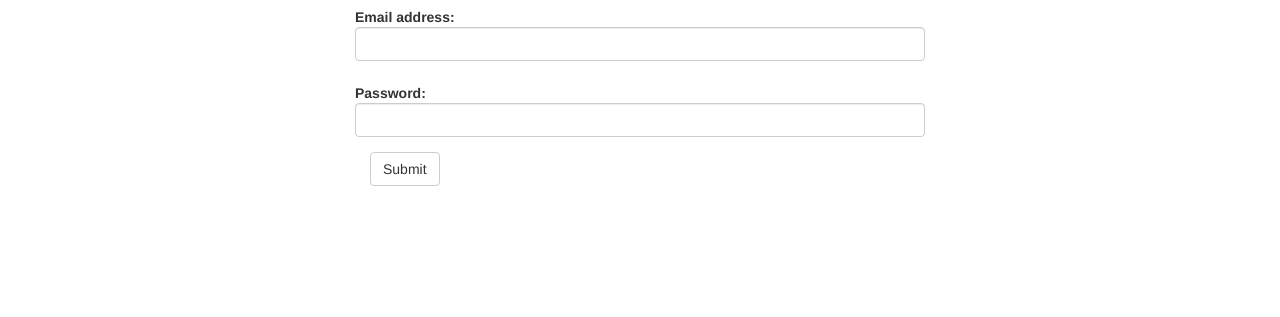
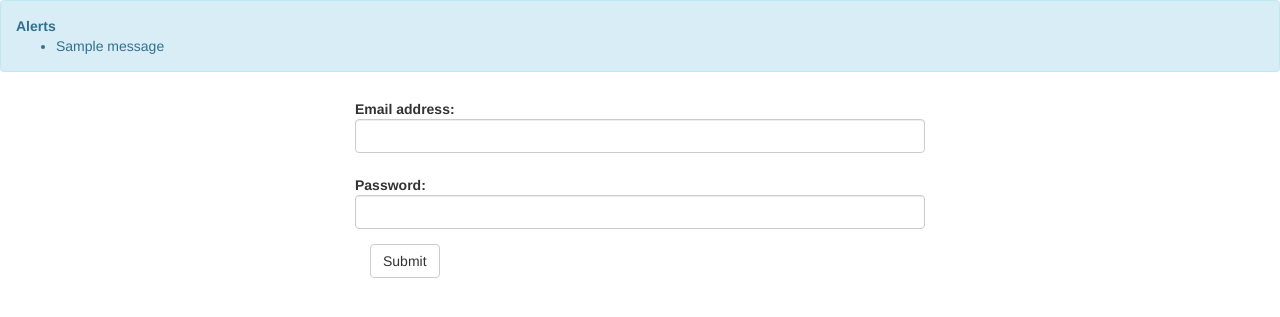
Before and after one commit to crablab/dissertation, a Flask app: page / in a window 1280 px wide. Shown: the top 317 px of the page. Run offline with Flask 2, Linux system fonts and the light colour scheme; tables that the repository leaves empty hold one stand-in row (values such as "Sample post"); one stand-in notice (Sample message) is shown; some libraries are stand-ins or nearby versions.

Commit message:
Added a default template and restructure so errors shown centrally

```diff
--- a/backend/app/administrator/templates/administrator.html
+++ b/backend/app/administrator/templates/administrator.html
@@ -1,4 +1,4 @@
-{% extends "bootstrap/base.html" %}
+{% extends "layout.html" %}
 {% import "bootstrap/wtf.html" as wtf %}
 
 {% block content %}
--- a/backend/app/login/templates/login.html
+++ b/backend/app/login/templates/login.html
@@ -1,4 +1,4 @@
-{% extends "bootstrap/base.html" %}
+{% extends "layout.html" %}
 {% import "bootstrap/wtf.html" as wtf %}
 
 {% block content %}
--- a/backend/app/login/templates/signup.html
+++ b/backend/app/login/templates/signup.html
@@ -1,4 +1,4 @@
-{% extends "bootstrap/base.html" %}
+{% extends "layout.html" %}
 {% import "bootstrap/wtf.html" as wtf %}
 
 {% block content %}
--- /dev/null
+++ b/backend/app/templates/layout.html
@@ -0,0 +1,21 @@
+<!-- Based on https://flask.palletsprojects.com/en/1.1.x/patterns/flashing/#message-flashing-pattern-->
+{% extends "bootstrap/base.html" %}
+
+{% block title %}Registration Application{% endblock %}
+
+{% block navbar %}
+{% with messages = get_flashed_messages() %}
+    {% if messages %}
+        <div class="alert alert-info" role="alert">
+            <b>Alerts</b>
+            <ul>
+                {% for message in messages %}
+                    <li>{{ message }}</li>
+                {% endfor %}
+            </ul>
+        </div>
+    {% endif %}
+{% endwith %}
+{% endblock %}
+
+{% block content %}{% endblock %}
```
